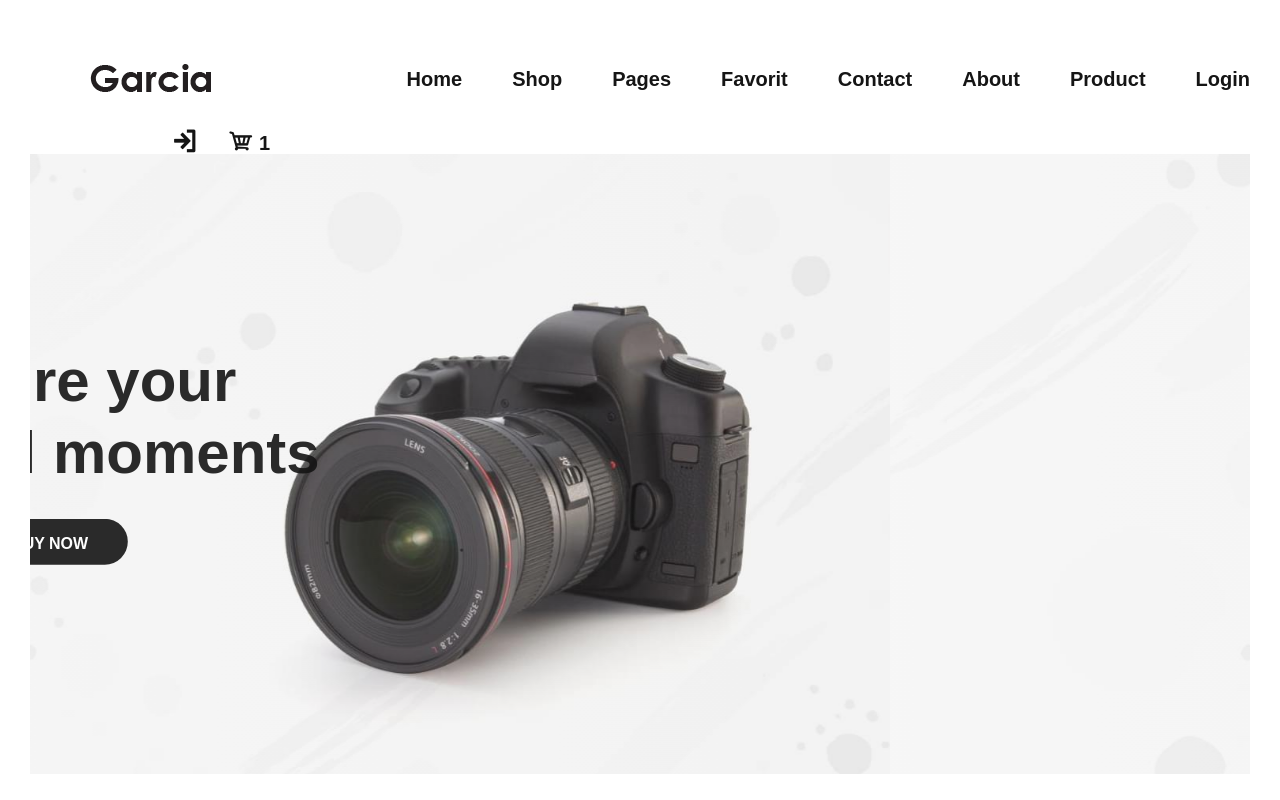
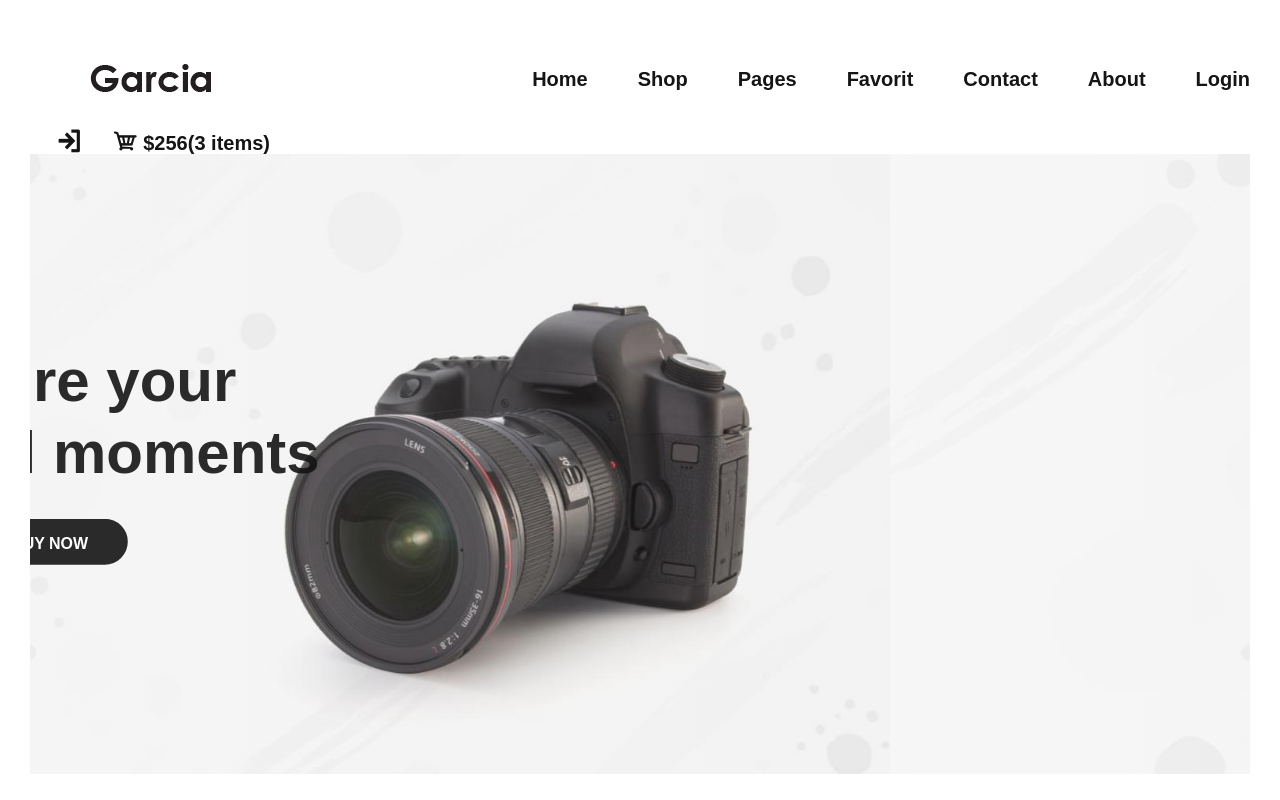
Before and after one commit to KhalidMigdadi/PhotographyStore, an Angular app in the folder photographystore.client/: page / in a window 1280 px wide. Shown: the top 800 px of the page. Built offline with nearby package versions, Linux system fonts and the light colour scheme; a web font is replaced by a local one.

Commit message:
update checkputnew edition

```diff
--- a/photographystore.client/src/app/navbar/navbar.component.html
+++ b/photographystore.client/src/app/navbar/navbar.component.html
@@ -64,6 +64,8 @@
               <li class="menu-item-has-children">
                 <a href="#">Pages</a>
                 <ul class="sub-menu">
+                  <li><a routerLink="/product">Product</a></li>
+
                   <li><a routerLink="/cart">Shopping Cart</a></li>
                   <li><a routerLink="/checkout">Checkout</a></li>
                   <li><a href="compare.html">Compare</a></li>
@@ -86,8 +88,6 @@
               </li>
               <li><a routerLink="/contact">Contact</a></li>
               <li><a routerLink="/about">About</a></li>
-              <li><a routerLink="/product">Product</a></li>
-
 
               <li><a routerLink="/login">Login</a></li>
 
@@ -103,7 +103,7 @@
             <a href="my-account.html" class="user"><i class="icofont-user-alt-3"></i></a>
           </div>
           <div class="header-cart">
-            <a routerLink="/cart" class="offcanvas-cart-toggle"><span class="icon"><i class="icofont-cart"></i><span class="count">3</span></span> <span class="text">1</span></a>
+            <a routerLink="/cart" class="offcanvas-cart-toggle"><span class="icon"><i class="icofont-cart"></i><span class="count">3</span></span> <span class="text">$256(3 items)</span></a>
           </div>
           <button class="mobile-menu-toggle"><i></i></button>
         </div>
```
Also changed, not shown: photographystore.client/src/app/User/checkout/checkout.component.html (+1 -2 lines).
